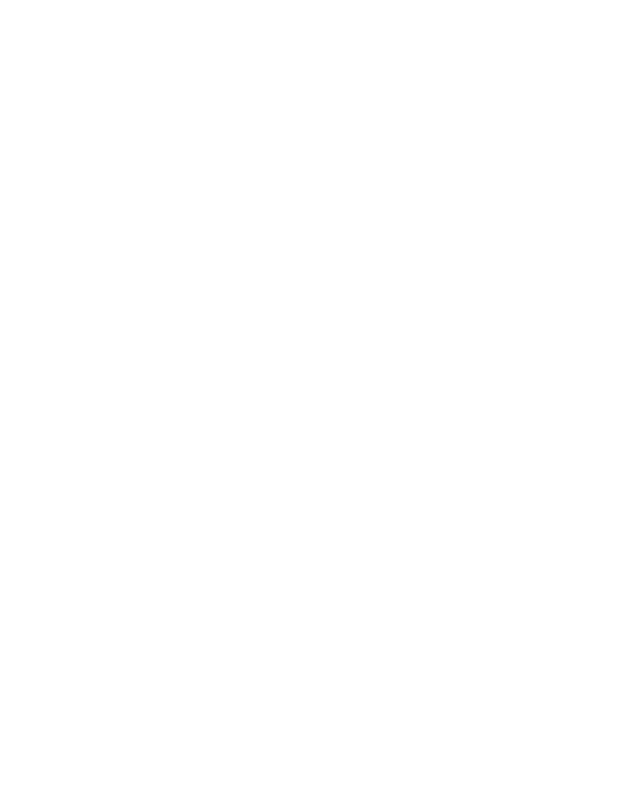
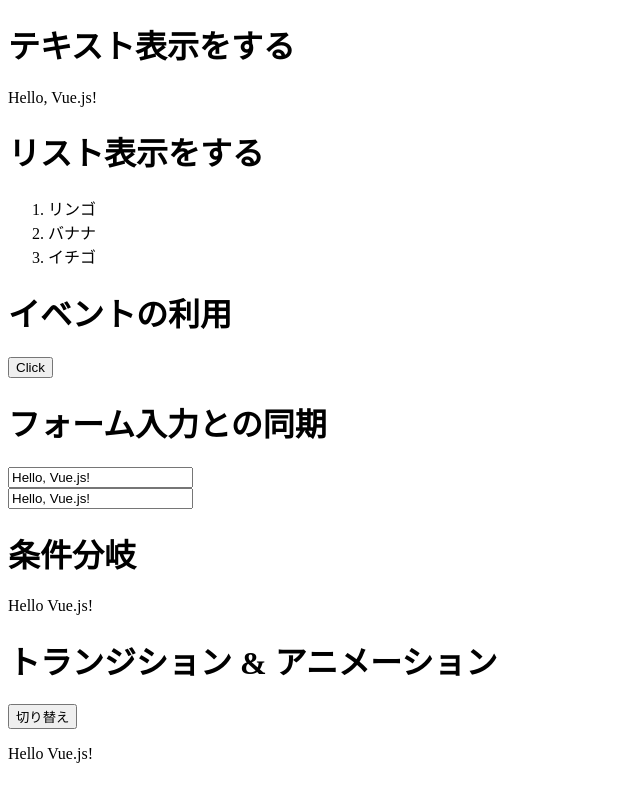
Before and after one commit to kakerukaneko/study, a plain HTML site: page study-vuejs-from-the-basics/chapter1/index.html in a window 1280 px wide. Shown: the whole page, without its empty margins (0-640 px from the left). Drawn offline with nearby package versions, Linux system fonts and the light colour scheme.

Commit message:
done: CHAPTER 1

```diff
--- a/study-vuejs-from-the-basics/chapter1/index.html
+++ b/study-vuejs-from-the-basics/chapter1/index.html
@@ -7,7 +7,25 @@
 </head>
 <body>
   <div id="app">
-    <!-- この#appの内側にテンプレートを書き込んでいく -->
+    <h1>テキスト表示をする</h1>
+    <p>{{ message }}</p>
+    <h1>リスト表示をする</h1>
+    <ol>
+      <li v-for="item in list">{{ item }}</li>
+    </ol>
+    <h1>イベントの利用</h1>
+    <button v-on:click="handleClick">Click</button>
+    <h1>フォーム入力との同期</h1>
+    <input v-model="message">
+    <br>
+    <input v-model.number="message">
+    <h1>条件分岐</h1>
+    <p v-if="show">Hello Vue.js!</p>
+    <h1>トランジション & アニメーション</h1>
+    <button v-on:click="show=!show">切り替え</button>
+    <transition>
+      <p v-if="show">Hello Vue.js!</p>
+    </transition>
   </div>
   <script src="https://cdn.jsdelivr.net/npm/vue@2.5.16/dist/vue.js"></script>
   <script src="main.js"></script>
--- a/study-vuejs-from-the-basics/chapter1/main.css
+++ b/study-vuejs-from-the-basics/chapter1/main.css
@@ -1 +1,7 @@
-/* StyleSheet */
+.v-enter-active, .v-leave-active {
+  transition: opacity 1s;
+}
+/* opacity:0から1へのフェードイン＆フェードアウト */
+.v-enter, .v-leave-to {
+  opacity: 0;
+}
--- a/study-vuejs-from-the-basics/chapter1/main.js
+++ b/study-vuejs-from-the-basics/chapter1/main.js
@@ -1,3 +1,13 @@
 var app = new Vue({
-  el: '#app'
+  el: '#app',
+  data: {
+    message: 'Hello, Vue.js!',
+    list: ['リンゴ', 'バナナ', 'イチゴ'],
+    show: true
+  },
+  methods: {
+    handleClick: function(event) {
+      alert(event.target)
+    }
+  }
 })
```
